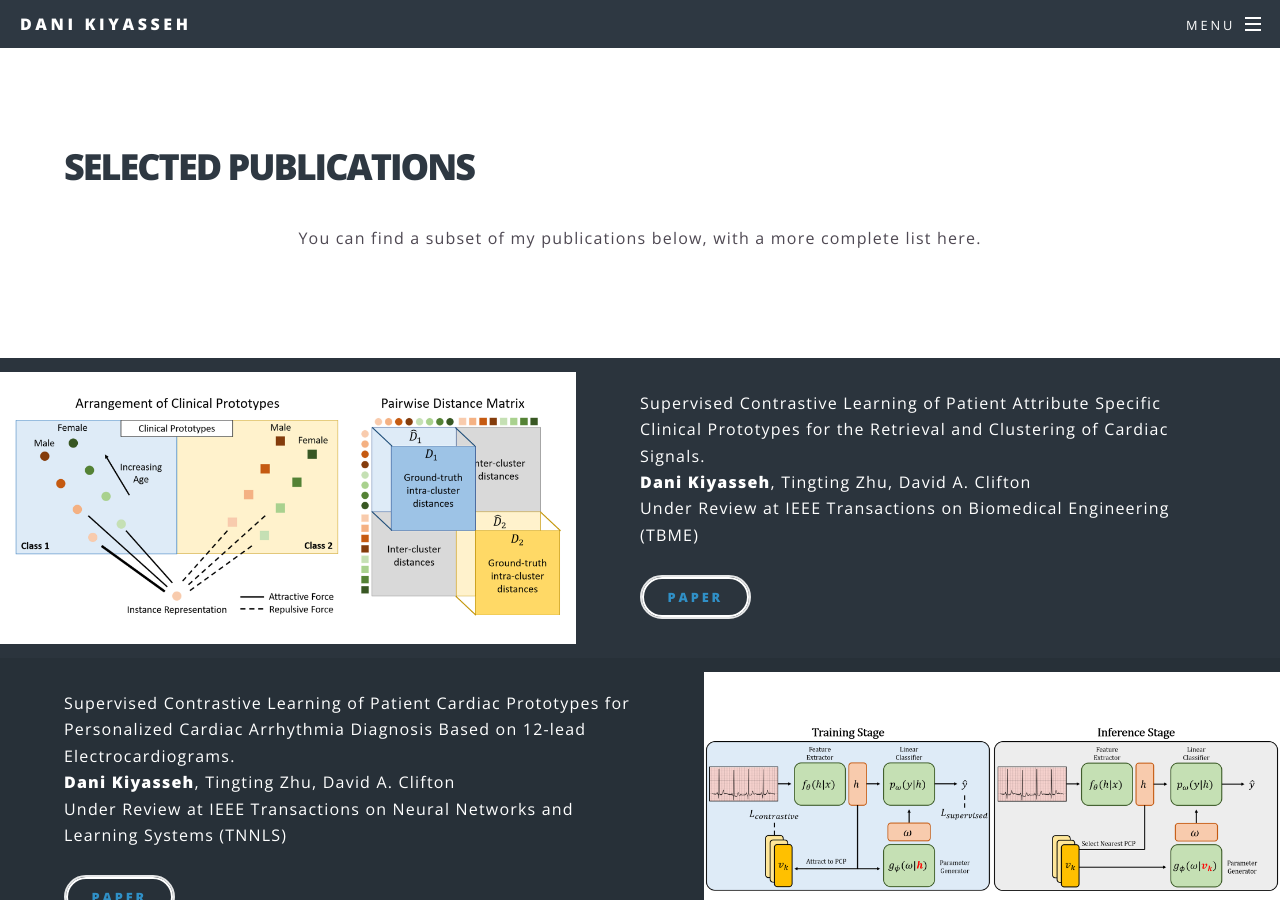
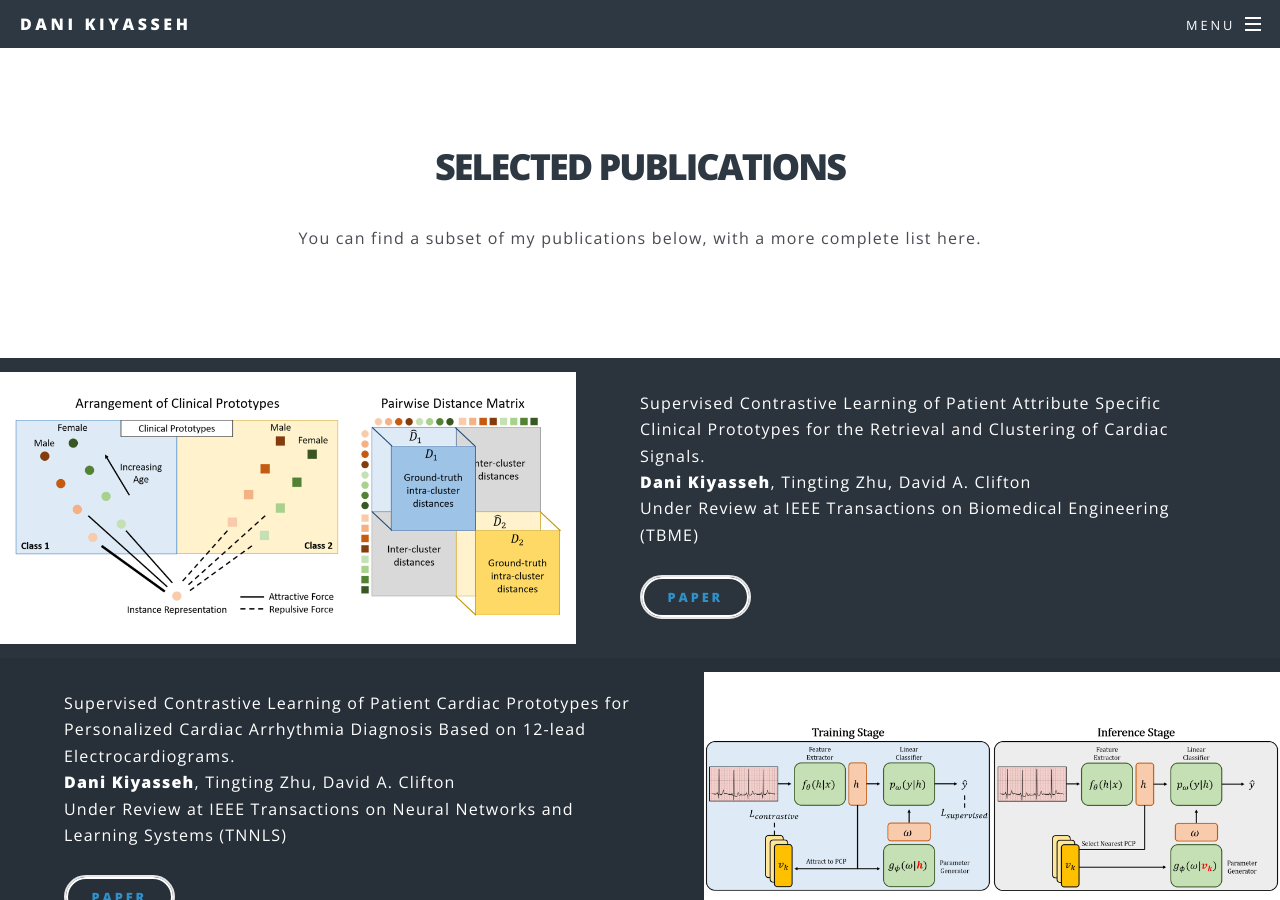
Before and after one commit to danikiyasseh/danikiyasseh.github.io, a Jekyll site: the page publications.html, which Jekyll copies as it is, in a window 1280 px wide and 900 px high. Built offline with Jekyll 4.4.1, drawn with Linux system fonts in a browser that asks for light colours; a style sheet for code colours, icons or effects is not loaded.

Commit message:
Update publications.html

```diff
--- a/publications.html
+++ b/publications.html
@@ -69,13 +69,22 @@
 						<section class="wrapper style5">
 
 							<div class="inner">
-								<h2>Selected Publications</h2>
-								<p><center>
+								<h2>
+								<center>
+									Selected Publications
+								</center>
+								</h2>
+
+								<p>
+								<center>
 									You can find a subset of my publications below, with a more complete list <a id="overwhite" href="https://scholar.google.co.uk/citations?user=UD1oO4MAAAAJ&hl=en">here.</a>
 <!-- 									<a id="overwhite" href="https://scholar.google.co.uk/citations?user=UD1oO4MAAAAJ&hl=en" class="ai ai-google-scholar ai-3x"></a>
 									</a> -->
-								</center></p>
-								<p>  </p>
+								</center>
+								</p>
+
+								<p>
+								</p>
 
 							    </br>
 
```
